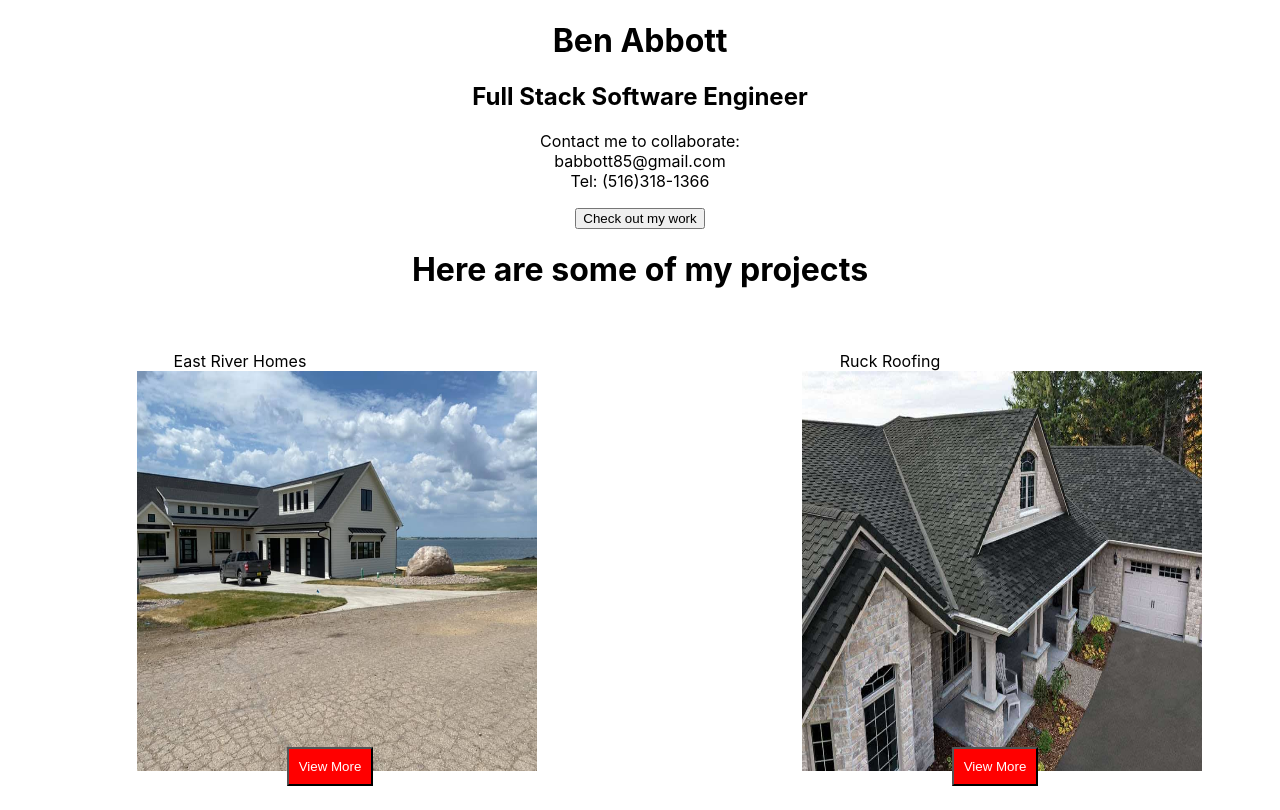
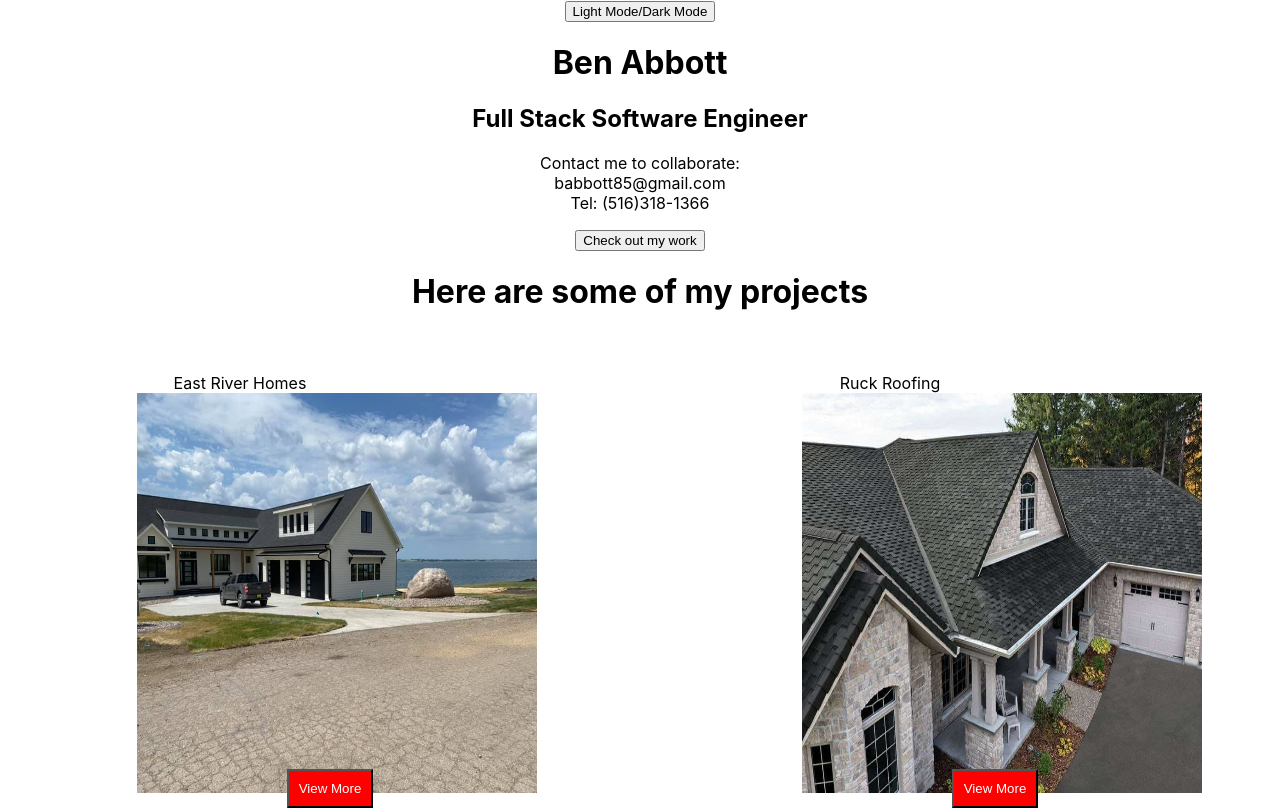
Before and after one commit to benabbott85/BenAbbott, a React (Create React App) app: page / in a window 1280 px wide. Shown: the top 810 px of the page. Built offline with nearby package versions, Linux system fonts and the light colour scheme.

Commit message:
light/dark mode figure out

```diff
--- a/package.json
+++ b/package.json
@@ -12,6 +12,7 @@
     "react-dom": "^17.0.2",
     "react-scripts": "4.0.3",
     "reactstrap": "^8.10.0",
+    "styled-components": "^5.3.1",
     "web-vitals": "^1.1.2"
   },
   "scripts": {
--- a/src/App.js
+++ b/src/App.js
@@ -1,12 +1,33 @@
+import React, {useState} from 'react'
 import logo from './logo.svg';
 import './App.css';
 import Header from './components/header'
 import Footer from './components/footer'
 import Contact from './components/contact'
-import Portfolio from './components/portfolio'
+import Portfolio from './components/portfolio';
+import Color from './components/darklight'
+
+import styled, { ThemeProvider } from "styled-components";
+import { lightTheme, darkTheme, GlobalStyles } from "./components/modetheme";
+
+const StyleApp = styled.div`
+  color: ${(props) => props.theme.fontColor};
+`;
 function App() {
+
+  const [theme, setTheme] = useState("light");
+
+  const themeToggler = () => {
+    theme === "light" ? setTheme("dark") : setTheme("light");
+  };
+
   return (
     <div className="App">
+      <ThemeProvider theme={theme === "light" ? lightTheme : darkTheme}>
+      <GlobalStyles />
+      <StyleApp>
+      <button onClick={() => themeToggler()}>Light Mode/Dark Mode</button>
+      {/* <Color> */}
       {/* <Header/> */}
 <h1>Ben Abbott</h1>
 <h2>Full Stack Software Engineer</h2>
@@ -22,6 +43,10 @@ function App() {
 <br/>
 <br/>
 <Footer/>
+{/* </Color> */}
+
+      </StyleApp>
+    </ThemeProvider>
     </div>
   );
 }
--- /dev/null
+++ b/src/components/darklight.js
@@ -0,0 +1,27 @@
+import React, { useState } from "react";
+import styled, { ThemeProvider } from "styled-components";
+import { lightTheme, darkTheme, GlobalStyles } from "./modetheme.js";
+
+const StyledApp = styled.div`
+  color: ${(props) => props.theme.fontColor};
+`;
+
+function DarkLight() {
+  const [theme, setTheme] = useState("light");
+
+  const themeToggler = () => {
+    theme === "light" ? setTheme("dark") : setTheme("light");
+  };
+
+  return (
+    <ThemeProvider theme={theme === "light" ? lightTheme : darkTheme}>
+      <GlobalStyles />
+      <StyledApp>
+
+        <button onClick={() => themeToggler()}>Change Theme</button>
+      </StyledApp>
+    </ThemeProvider>
+  );
+}
+
+export default DarkLight;
--- /dev/null
+++ b/src/components/modetheme.js
@@ -0,0 +1,17 @@
+import { createGlobalStyle } from "styled-components";
+
+export const lightTheme = {
+  body: "#fff",
+  fontColor: "#000",
+};
+
+export const darkTheme = {
+  body: "#000",
+  fontColor: "#fff",
+};
+
+export const GlobalStyles = createGlobalStyle`
+	body {
+		background-color: ${(props) => props.theme.body};
+	}
+`;
```
Also changed, not shown: 1 other file (tests, documents, lock files or other folders).
